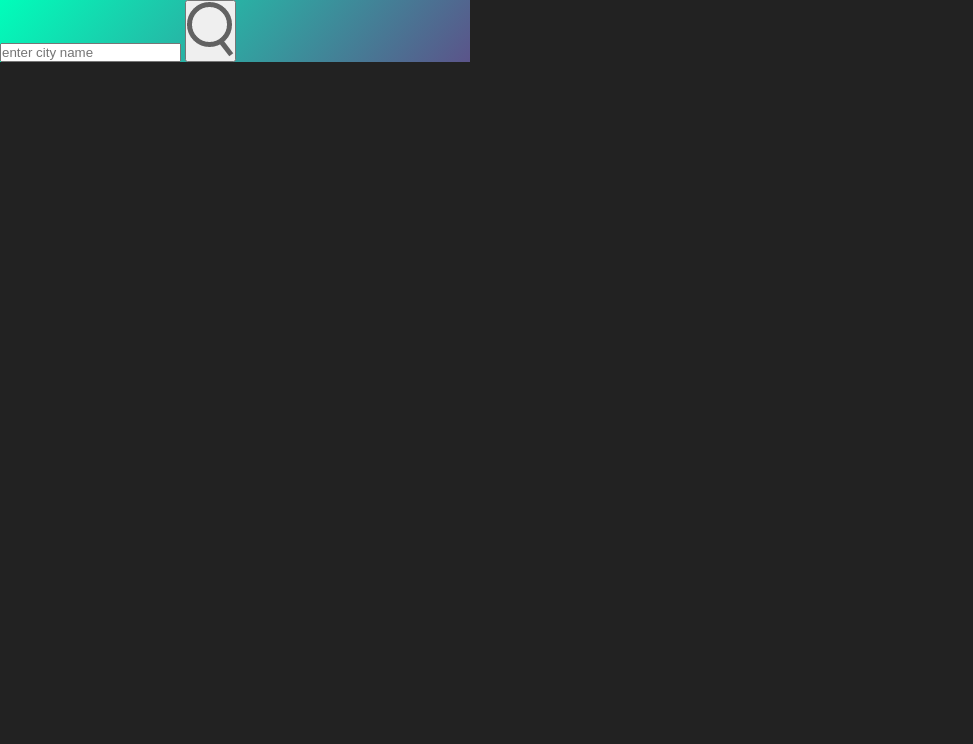
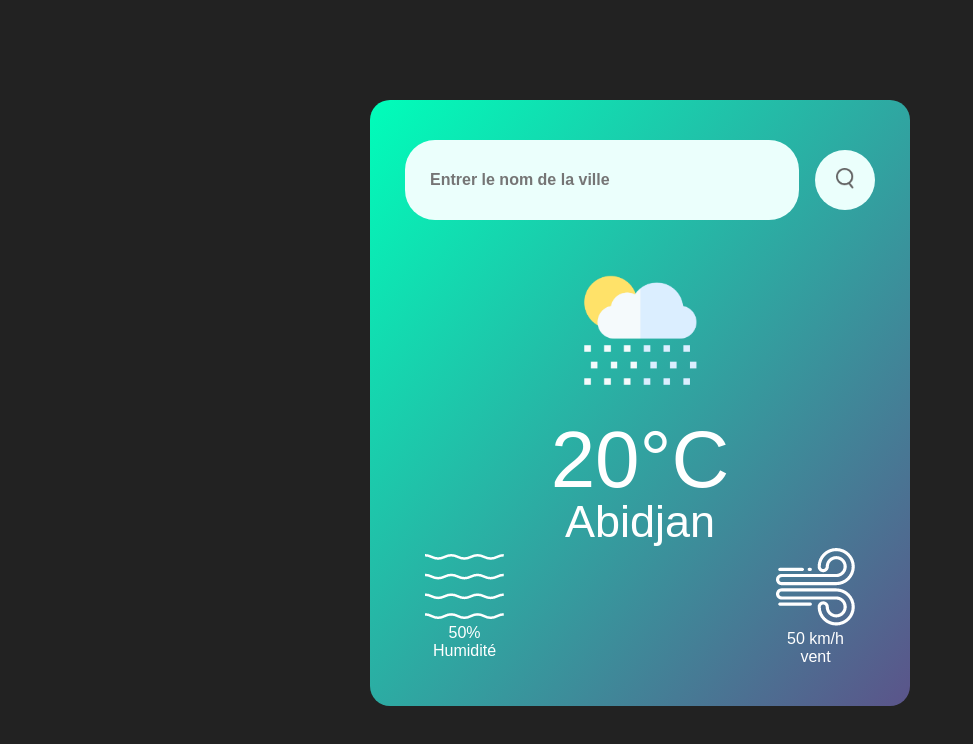
Before and after one commit to pienan23/app-meteo, a plain HTML site: page index.html in a window 1280 px wide. Shown: the whole page, without its empty margins (0-973 px from the left). Drawn offline with Linux system fonts and the light colour scheme.

Commit message:
deuxieme commit html&css terminées

```diff
--- a/index.html
+++ b/index.html
@@ -9,8 +9,32 @@
 <body>
     <div class="card">
         <div class="search">
-            <input type="text" name="search" id="search" placeholder="enter city name" spellcheck="false">
+            <input type="text" name="search" id="search" placeholder="Entrer le nom de la ville" spellcheck="false">
             <button><img src="images/search.png" alt="button search"></button>
+        </div>
+        <div class="weather">
+            <img src="images/rain.png" alt="rain" id="weather">
+            <h1 class="temperater">20°C</h1>
+            <h2 class="city">Abidjan</h2>
+        </div>
+        <div class="detail">
+            <div class="col">
+                <img src="images/humidity.png" alt="humidity">
+                <div class="content">
+                    <p>50%</p>
+                    <P>Humidité</P>
+                </div>
+            </div>
+
+
+
+            <div class="col">
+                <img src="images/wind.png" alt="">
+                <div class="content">
+                    <p>50 km/h</p>
+                    <P>vent</P>
+                </div>
+            </div>
         </div>
     </div>
 </body>
--- a/style.css
+++ b/style.css
@@ -12,4 +12,76 @@ body{
     width: 90%;
     max-width: 470px;
     background:linear-gradient(130deg,#00feba,#5b548a);
+    margin: 100px  auto;
+    border-radius: 20px;
+    padding: 40px 35px;
+    text-align: center;
 }
+
+.search{
+    width: 100%;
+    display: flex;
+    justify-content: space-between;
+    align-items: center;
+
+}
+
+.search input{
+  outline: 0;
+  border: 0;
+  border-radius:30px;
+  font-size: 16px;
+  flex: 1;
+  color:#555;
+  font-weight: bold;
+  background-color: #ebfffc;
+  margin-right: 16px;
+  padding: 10px 25px;
+  height: 60px;
+
+
+}
+
+.search button{
+    outline: 0;
+    border: 0;
+    border-radius:50%;
+    background-color: #ebfffc;
+   width: 60px;
+    height: 60px;
+    cursor: pointer;
+
+  }
+
+  .search button:hover {
+    background-color: #00feba;
+
+  }
+
+  .search button img{
+   width: 18px;
+
+  }
+
+  #weather{
+ width: 160px;
+ margin-top: 30px;
+  }
+
+  .weather h1{
+    font-size: 80px;
+    font-weight: 500;
+  }
+
+  .weather h2{
+    font-size: 45px;
+    font-weight: 400;
+    margin-top: -10px;
+  }
+
+  .detail{
+    display: flex;
+    align-items: center;
+    justify-content: space-between;
+    padding: 0 20px;
+  }
```
